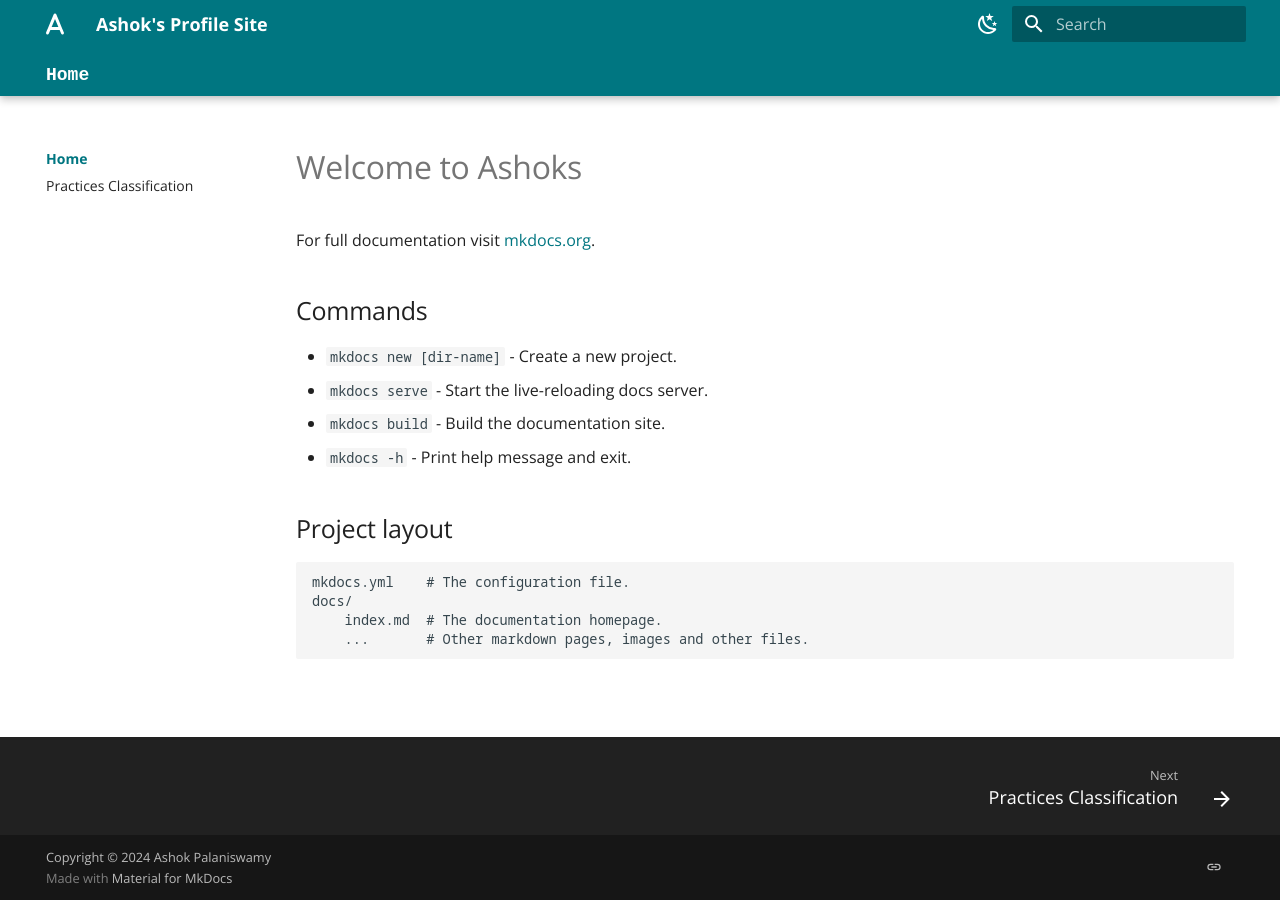
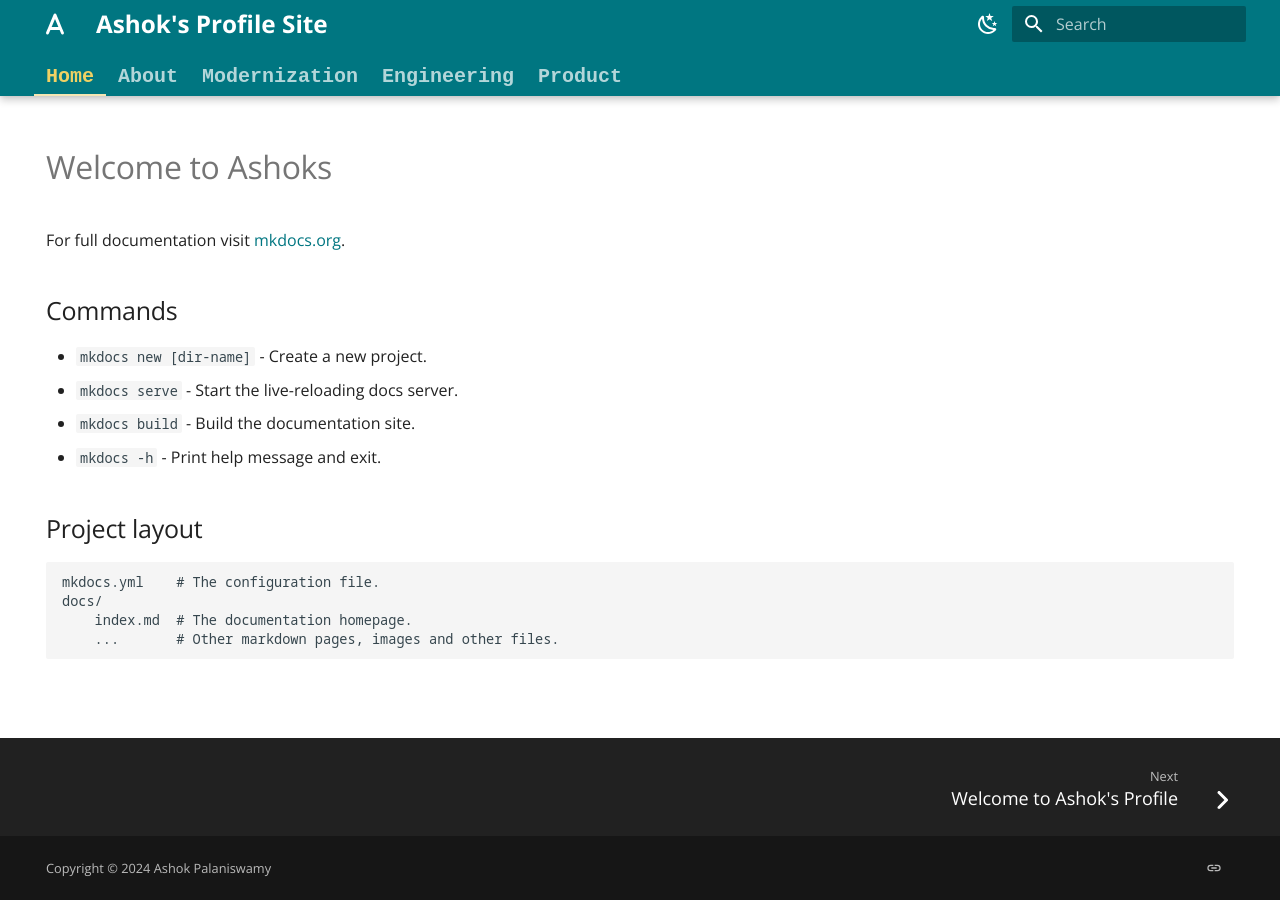
Before and after one commit to ashokdarsh/my-profile, an MkDocs documentation site: the page built from docs/index.md, in a window 1280 px wide. Built offline with MkDocs 1.6.1 and Material for MkDocs 9.7.7, drawn with Linux system fonts in a browser that asks for light colours.

Commit message:
fixed menus & other things

```diff
--- a/docs/stylesheets/extra.css
+++ b/docs/stylesheets/extra.css
@@ -5,12 +5,6 @@
     margin-right: 0.25rem;
     padding: 0.1rem 0.5rem;
     text-transform: uppercase;
-}
-.requirement {
-    background-color: #cd2026;
-}
-.standard {
-    background-color: #f9c642; color: black;
 }
 .default {
     background-color: #2e8540;
@@ -23,12 +17,13 @@ a[target="_blank"] {
     background-size: 12px 12px;
     background-repeat: no-repeat;
 }
+
+.md-header__topic {
+    font-family:'Open Sans', 'Lucida Sans', 'Lucida Sans Regular', 'Lucida Grande', 'Lucida Sans Unicode', sans-serif;
+    font-weight: bolder;
+    font-size: 1.35em;
+}
 /*
-.md-header__topic {
-    font-family: 'Courier New', monospace;
-    font-weight: bolder;
-    font-size: 1.5em;
-}
 .md-header__topic::before {
   content: "<";
     margin-right: 0.10em;
@@ -38,16 +33,26 @@ a[target="_blank"] {
     margin-left: 0.10em;
 }
 */
+.md-tabs__item {
+    font-size: 1.5rem;
+    font-weight:800;
+}
+.md-tabs__item--active {
+    color: #efd163;
+    font-size: 1.5rem;
+    font-weight:800;
+    border-bottom: 2px solid #f4e6b3;
+}
 .md-tabs__link {
     font-family: 'Courier New', monospace;
-    font-weight: bold;
-    font-size: .9rem;
+    font-weight:bold;
+    font-size: 1.0rem;
 }
-.md-tabs__link--active {
-    color: #f4e6b3;
-    font-size: 1rem;
-    border-bottom: 2px solid #f4e6b3;
+
+.md-top {
+    background-color: teal;
 }
+
 img.doc-logo {
     width: 6em;
     margin: 0;
@@ -96,16 +101,16 @@ div.summary-description {
 [data-md-color-accent="custom-black"] {
     --md-accent-fg-color: #cacc5b;
     --md-accent-fg-color--transparent: rgba(255, 110, 66, 0.1);
-    --md-accent-bg-color: #fff;
+    --md-accent-bg-color: #FFF;
     --md-accent-bg-color--light: hsla(0, 0%, 100%, 0.7);
 }
 [data-md-color-primary="custom-black"] {
     --md-primary-fg-color: #000;
     --md-primary-fg-color--light: rgba(0, 0, 0, 0.54);
     --md-primary-fg-color--dark: #000;
-    --md-primary-bg-color: #fff;
+    --md-primary-bg-color: #FFF;
     --md-primary-bg-color--light: hsla(0, 0%, 100%, 0.7);
-    --md-typeset-a-color: rgb(171 173 37);
+    --md-typeset-a-color: #abad25;
 }
 @media screen and (min-width: 60em) {
     [data-md-color-primary="custom-black"] .md-search__form {
--- a/mkdocs.yml
+++ b/mkdocs.yml
@@ -9,6 +9,9 @@ theme:
   name: material
   icon:
     logo: fontawesome/solid/a
+    previous: fontawesome/solid/angle-left
+    next: fontawesome/solid/angle-right
+    top: fontawesome/solid/angle-up
   language: en
 
   features:
@@ -25,24 +28,6 @@ theme:
     - search.share
     - search.suggest
     - toc.follow
-
-  #palette:
-  #  # Dark mode
-  #  - media: "(prefers-color-scheme: dark)"
-  #    scheme: slate
-  #    primary: blue grey
-  #    accent: yellow
-  #    toggle:
-  #      icon: material/brightness-4
-  #      name: Switch to Light M ode
-  #  # Light mode
-  #  - media: "(prefers-color-scheme: light)"
-  #    scheme: ashok-light
-  #    primary: blue
-  #    accent: deep orange
-  #    toggle:
-  #      icon: material/weather-night
-  #      name: Switch to Dark Mode
 
   palette:
     # Dark mode
@@ -65,11 +50,11 @@ theme:
   font:
     text: Open Sans
     code: Noto Sans Mono
-
   #favicon: icons/favicon.png
-
   #icon:
   #  logo: logo
+
+use_directory_urls: false
 
 markdown_extensions:
   - abbr
@@ -108,6 +93,7 @@ plugins:
   - search
 
 extra:
+  generator: false
   social:
     - icon: simple/linkedin
       link: https://linkedin.com/in/ashanaa
@@ -120,5 +106,12 @@ extra_javascript:
 
 nav:
   - Home:
-      - Overview: index.md
-      - Practices Classification: dummy.md
+      -   index.md
+  - About:
+      - about/about.md
+  - Modernization:
+      - modernization/modernization.md
+  - Engineering:
+      - engineering/engineering.md
+  - Product:
+      - product/product.md
```
Also changed, not shown: docs/about/about.md (added, +17 -0 lines), docs/index.md (+1 -0 lines), docs/engineering/engineering.md (added), docs/modernization/modernization.md (added), docs/product/product.md (added).
